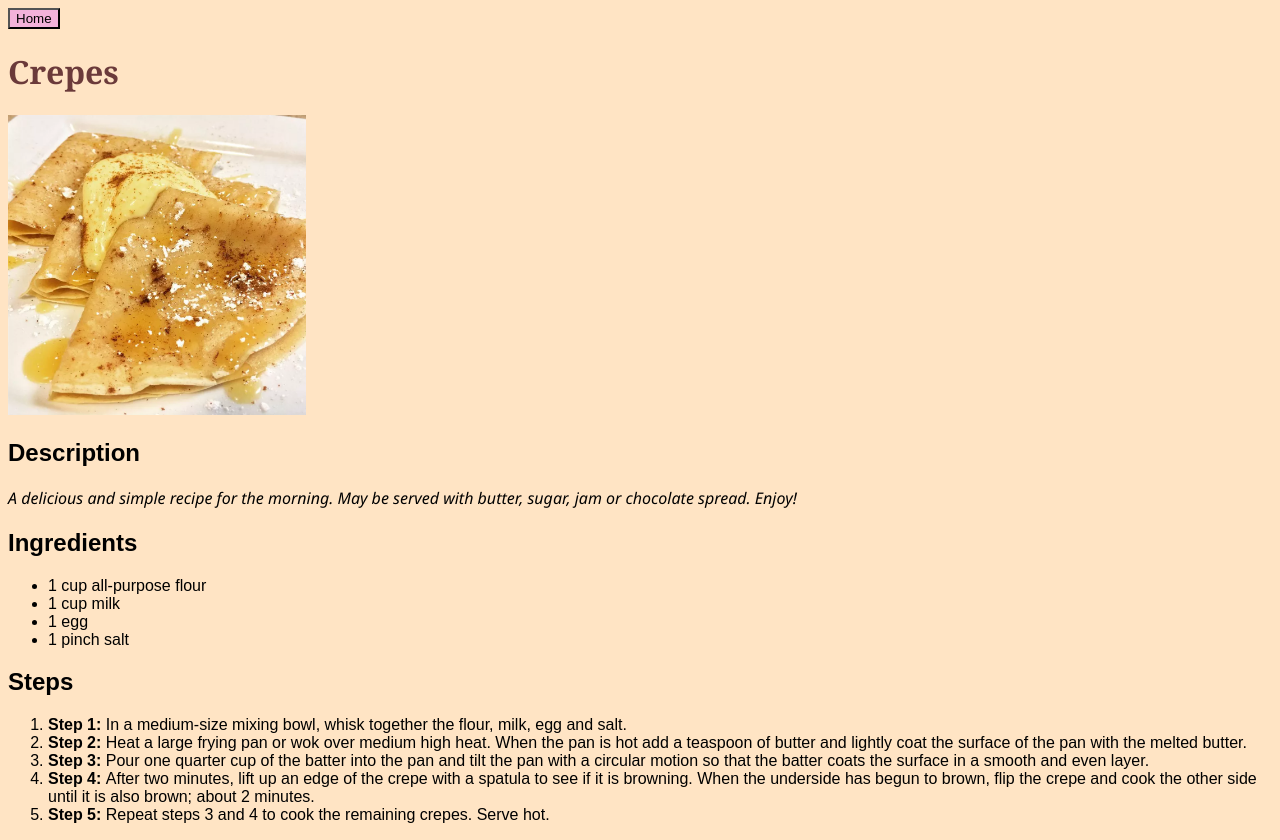
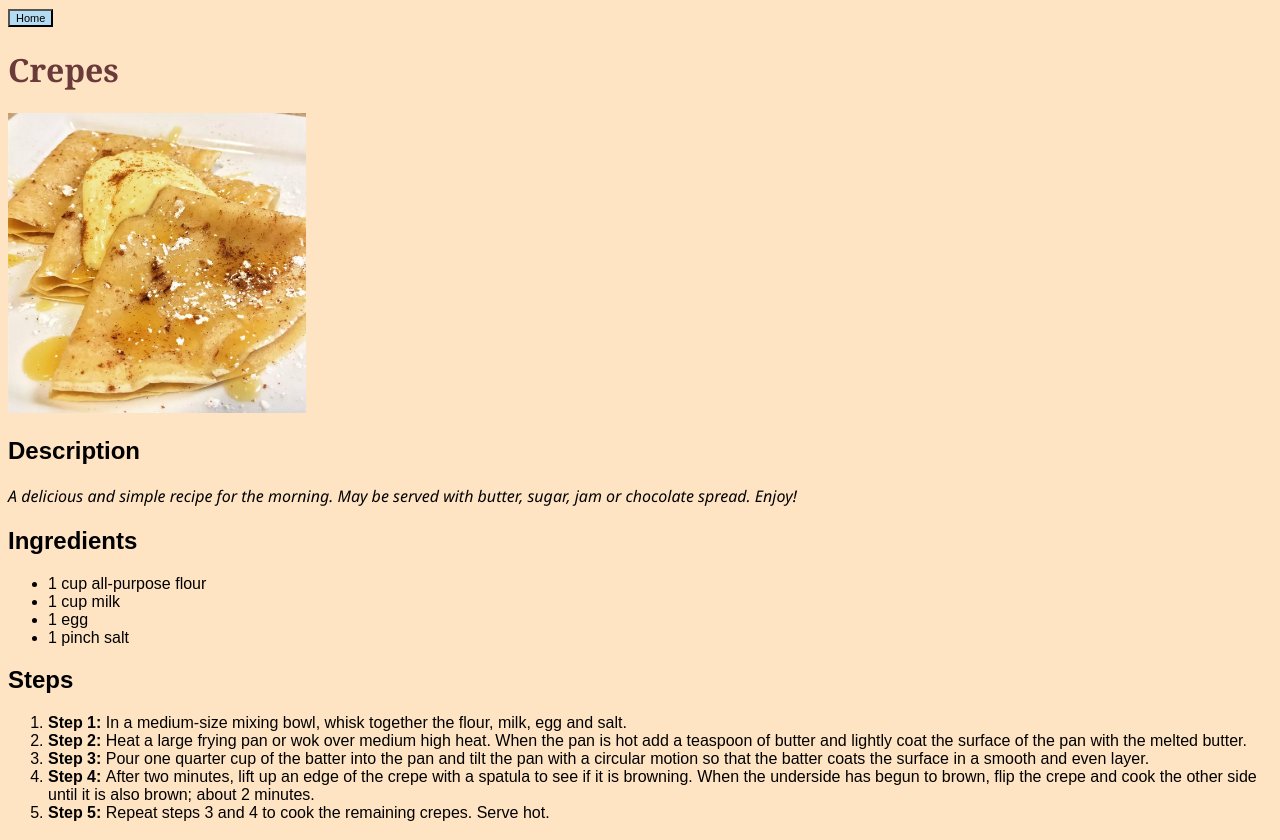
Before and after one commit to huanillo/odin_recipes, a plain HTML site: page recipes/crepes.html in a window 1280 px wide. Drawn offline with Linux system fonts and the light colour scheme.

Commit message:
button working in every page. New font size and background color.

```diff
--- a/recipes/crepes.html
+++ b/recipes/crepes.html
@@ -7,7 +7,7 @@
     <title>Odin Recipes | Crepes</title>
 </head>
 <body>
-    <button id="back-button" class="button back" href="../index.html">Home</button></p>
+    <a href="../index.html"><button>Home</button></a></p>
     <h1>Crepes</h1>
     <img src="../images/crepes.png" alt="Yummy looking crepes" height="300"></p>
     <h2>Description</h2>
--- a/style.css
+++ b/style.css
@@ -13,6 +13,9 @@ h1{
     font-family:Cambria, Cochin, Georgia, Times, 'Times New Roman', serif;
     color: #6b3a3a;
 }
-button{
-    background-color:#f3b2da;
+
+a,button{
+    background-color:#b3dcf2;
+    font-family: Arial, Helvetica, sans-serif;
+    font-size: 11px;
 }
```
Also changed, not shown: recipes/lasagna.html (+1 -1 lines).
